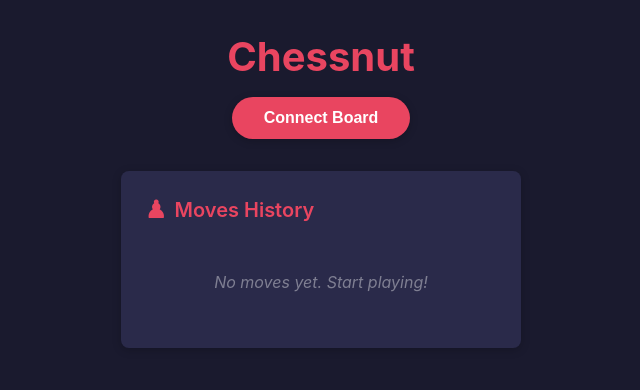
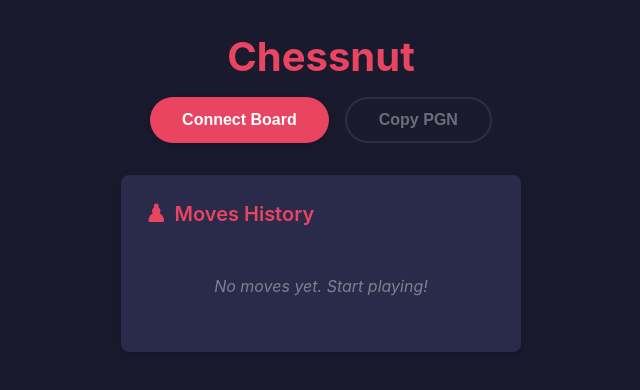
Before and after one commit to podlomar/chessnut, a React app: page / in a window 1280 px wide. Shown: the top 390 px of the page, without its empty margins (319-959 px from the left). Built offline with nearby package versions, Linux system fonts and the light colour scheme.

Commit message:
Add PGN copy functionality and enhance button styles

```diff
--- a/src/App.tsx
+++ b/src/App.tsx
@@ -9,6 +9,7 @@ import { MovesHistory } from './components/MovesHistory';
 
 export const App = () => {
   const [gameState, setGameState] = useState<GameState | null>(null);
+  const [copied, setCopied] = useState(false);
 
   const handleConnect = () => {
     const driver = new ChessnutDriver((state => {
@@ -18,13 +19,35 @@ export const App = () => {
     driver.connect();
   };
 
+  const handleCopyPgn = async () => {
+    if (!gameState) return;
+
+    const pgn = gameState.chess.pgn();
+    try {
+      await navigator.clipboard.writeText(pgn);
+      setCopied(true);
+      setTimeout(() => setCopied(false), 2000);
+    } catch (err) {
+      console.error('Failed to copy PGN:', err);
+    }
+  };
+
   return (
     <div className="container">
       <header className="app-header">
         <h1 className="app-title">Chessnut</h1>
-        <button className="connect-btn" onClick={handleConnect}>
-          Connect Board
-        </button>
+        <div className="header-buttons">
+          <button className="connect-btn" onClick={handleConnect}>
+            Connect Board
+          </button>
+          <button
+            className="copy-pgn-btn"
+            onClick={handleCopyPgn}
+            disabled={!gameState}
+          >
+            {copied ? '✓ Copied!' : 'Copy PGN'}
+          </button>
+        </div>
       </header>
 
       <div className="game-container">
--- a/src/styles.css
+++ b/src/styles.css
@@ -35,6 +35,13 @@ body {
   margin-bottom: 1rem;
 }
 
+.header-buttons {
+  display: flex;
+  justify-content: center;
+  gap: 1rem;
+  flex-wrap: wrap;
+}
+
 .connect-btn {
   background-color: #e94560;
   color: white;
@@ -51,6 +58,29 @@ body {
 .connect-btn:hover {
   transform: translateY(-2px);
   box-shadow: 0 4px 12px rgba(0, 0, 0, 0.25);
+}
+
+.copy-pgn-btn {
+  background-color: transparent;
+  color: #eaeaea;
+  border: 2px solid #4a4a6a;
+  padding: 0.75rem 2rem;
+  font-size: 1rem;
+  font-weight: 600;
+  border-radius: 50px;
+  cursor: pointer;
+  transition: transform 0.2s, border-color 0.2s, color 0.2s;
+}
+
+.copy-pgn-btn:hover:not(:disabled) {
+  transform: translateY(-2px);
+  border-color: #e94560;
+  color: #e94560;
+}
+
+.copy-pgn-btn:disabled {
+  opacity: 0.4;
+  cursor: not-allowed;
 }
 
 .connect-btn:active {
```
